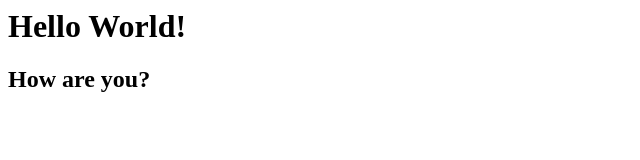
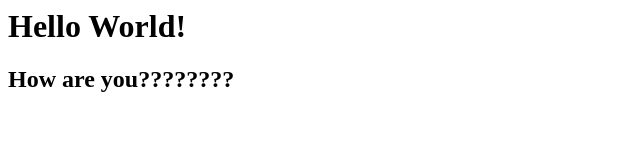
Before and after one commit to x14110679/githubExample, a plain HTML site: page index.html in a window 1280 px wide. Shown: the whole page, without its empty margins (0-640 px from the left). Drawn offline with Linux system fonts and the light colour scheme.

Commit message:
Update index.html

```diff
--- a/index.html
+++ b/index.html
@@ -4,6 +4,6 @@
 	</head>
 	<body>
 		<h1>Hello World!</h1>
-		<h2>How are you?</h2>
+		<h2>How are you????????</h2>
 	</body>
 </html>
```
